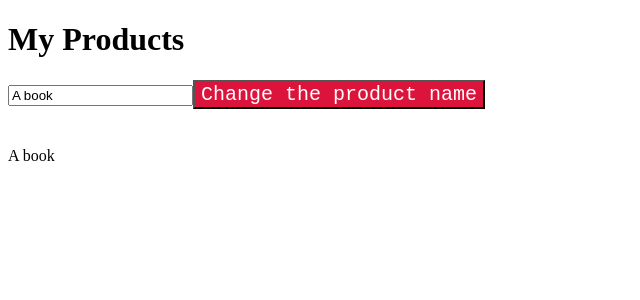
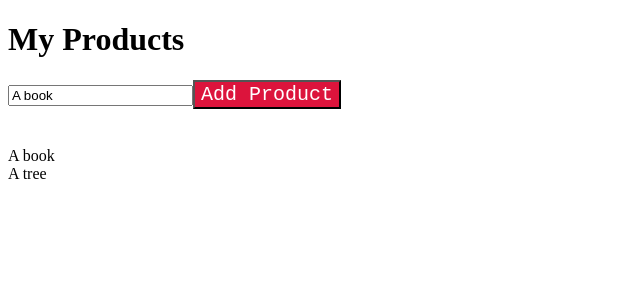
Before and after one commit to GiuseppeJoeT/Angular-FitnessTracker-App, an Angular app in the folder NG-Fitness-Tracker-App/: page / in a window 1280 px wide. Shown: the top 300 px of the page, without its empty margins (0-640 px from the left). Built offline with nearby package versions, Linux system fonts and the light colour scheme.

Commit message:
ngFor and ngIf

```diff
--- a/NG-Fitness-Tracker-App/src/app/products.component.html
+++ b/NG-Fitness-Tracker-App/src/app/products.component.html
@@ -1,12 +1,16 @@
 <h1>My Products</h1>
 
-<!-- Two way binding -->
-<input type="text" [(ngModel)]="productName">
+<!-- Two way binding and Structural Dicrectives -->
+<input *ngIf="!isDisabled" type="text" [(ngModel)]="productName">
 
 <!-- Event and Property binding -->
-<button (click)="productName = 'A Tree' " [disabled]="isDisabled">Change the product name</button>
+<!-- <button (click)="productName = 'A Tree' " [disabled]="isDisabled">Change the product name</button> -->
+
+<!-- Structural Dicrectives -->
+<button *ngIf="!isDisabled" (click)="onAddProduct()">Add Product</button>
+<div *ngFor="let product of products">{{ product }}</div>
 
 <!-- string interpolation -->
-<div>{{ productName }}</div>
+<!-- <div>{{ productName }}</div> -->
 
 <!-- <app-product></app-product> -->
```
